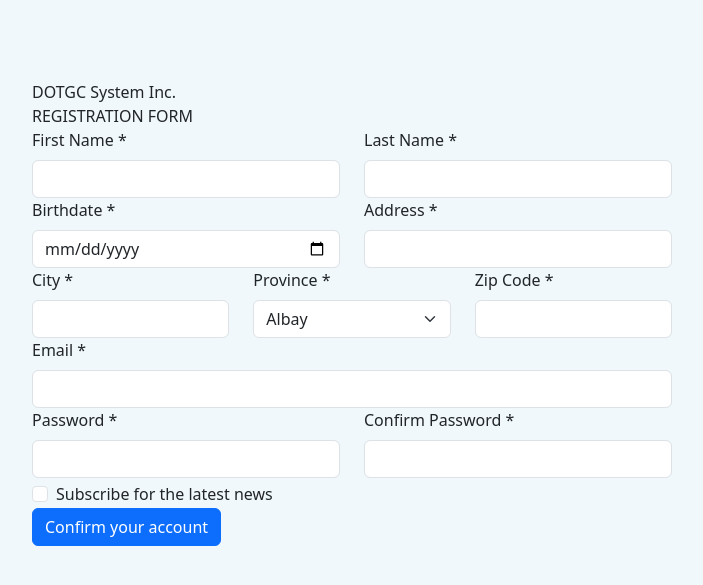
After one commit to nomnom0418/WD66P_Group_9_Activities, a PHP site: page /form.html in a window 1280 px wide. The commit adds this page. Shown: the top 585 px of the page, without its empty margins (288-991 px from the left). Run offline with PHP 8.4, Linux system fonts and the light colour scheme.

Commit message:
WIP for Activity 6

```diff
--- /dev/null
+++ b/Damalerio_Ernest_Andrew/Activity 6/form.html
@@ -0,0 +1,93 @@
+<!DOCTYPE html>
+<html>
+
+<head>
+    <meta charset="utf-8">
+    <meta name="viewport" content="width=device-width, initial-scale=1">
+    <title>Activity 6</title>
+    <link href="https://cdn.jsdelivr.net/npm/bootstrap@5.3.0/dist/css/bootstrap.min.css" rel="stylesheet" integrity="sha384-9ndCyUaIbzAi2FUVXJi0CjmCapSmO7SnpJef0486qhLnuZ2cdeRhO02iuK6FUUVM" crossorigin="anonymous">
+    <link type="text/css" rel="stylesheet" href="style.css" />
+</head>
+
+<body>
+    <label class="formheader">DOTGC System Inc.</label>
+    <div>
+    <label class="registration">REGISTRATION FORM</label>
+    </div>
+    <div class="row">
+      <div class="col">
+        <label for="exampleFormControlInput1" class="form-label">First Name *</label>
+        <input type="text" class="form-control" id="exampleFormControlInput1">
+      </div>
+      <div class="col">
+        <label for="exampleFormControlInput3" class="form-label">Last Name *</label>
+        <input type="text" class="form-control" id="exampleFormControlInput3">
+      </div>
+    </div>
+    <div class="row">
+      <div class="col">
+        <label for="exampleFormControlInput2" class="form-label">Birthdate *</label>
+        <input type="date" class="form-control" id="exampleFormControlInput2">
+      </div>
+      <div class="col">
+        <label for="exampleFormControlInput4" class="form-label">Address *</label>
+        <input type="text" class="form-control" id="exampleFormControlInput4">
+      </div>
+    </div>
+    <div class="row">
+      <div class="col">
+        <label for="exampleFormControlInput5" class="form-label">City *</label>
+        <input type="text" class="form-control" id="exampleFormControlInput5">
+      </div>
+      <div class="col">
+        <label for="exampleFormControlInput6" class="form-label">Province *</label>
+        <select class="form-select" aria-label="Default select example">
+
+          <option value="1">Albay</option>
+          <option value="2">Tarlac</option>
+          <option value="3">Bohol</option>
+        </select>
+      </div>
+      <div class="col">
+        <label for="exampleFormControlInput7" class="form-label">Zip Code *</label>
+        <input type="text" class="form-control" id="exampleFormControlInput7">
+      </div>
+    </div>
+    <div class="row">
+      <div class="col">
+        <label for="exampleFormControlInput8" class="form-label">Email *</label>
+        <input type="email" class="form-control" id="exampleFormControlInput8">
+      </div>
+    </div>
+    <div class="row">
+      <div class="col">
+        <label for="inputPassword5" class="form-label">Password *</label>
+        <input type="password" id="inputPassword5" class="form-control" aria-labelledby="passwordHelpBlock">
+        <div id="passwordHelpBlock" class="form-text"></div>
+      </div>
+      <div class="col">
+        <label for="inputPassword6" class="form-label">Confirm Password *</label>
+        <input type="password" id="inputPassword6" class="form-control" aria-labelledby="passwordConfirmHelpBlock">
+        <div id="passwordConfirmHelpBlock" class="form-text"></div>
+      </div>
+    </div>
+    <div class="form-check">
+      <input class="form-check-input" type="checkbox" value="" id="flexCheckDefault">
+      <label class="form-check-label" for="flexCheckDefault">
+       Subscribe for the latest news
+      </label>
+    </div>
+
+    <button class="btn btn-primary" type="submit" onclick="validateForm()">Confirm your account</button>
+
+</div>
+
+
+
+
+</body>
+<script src="https://cdn.jsdelivr.net/npm/@popperjs/core@2.11.8/dist/umd/popper.min.js" integrity="sha384-I7E8VVD/ismYTF4hNIPjVp/Zjvgyol6VFvRkX/vR+Vc4jQkC+hVqc2pM8ODewa9r" crossorigin="anonymous"></script>
+<script src="https://cdn.jsdelivr.net/npm/bootstrap@5.3.0/dist/js/bootstrap.min.js" integrity="sha384-fbbOQedDUMZZ5KreZpsbe1LCZPVmfTnH7ois6mU1QK+m14rQ1l2bGBq41eYeM/fS" crossorigin="anonymous"></script>
+
+
+</html>
--- a/Damalerio_Ernest_Andrew/Activity 6/style.css
+++ b/Damalerio_Ernest_Andrew/Activity 6/style.css
@@ -1,10 +1,15 @@
 .company{
-    border: 2px solid #808080;
-    background-color: #9defff;
+    border: 2px solid #c6e3fa;
+    border-radius: 5px;
+    background-color: rgba(0, 93, 244, 0.494);
     opacity: .6;
   }
   .info{
      border: 2px solid #808080;
+     padding: 10px;
+     border-radius: 5px;
+     background-color:rgba(233, 233, 233, 0.444);
+
   }
   body{
     display: block;
@@ -12,4 +17,5 @@
     margin-right: auto;
     width: 50%;
     margin-top: 5rem;
+    background-color: rgb(240, 248, 252);
   }
```
Also changed, not shown: Damalerio_Ernest_Andrew/Activity 6/index.html (+16 -11 lines), Damalerio_Ernest_Andrew/Activity 6/test.php (added).
